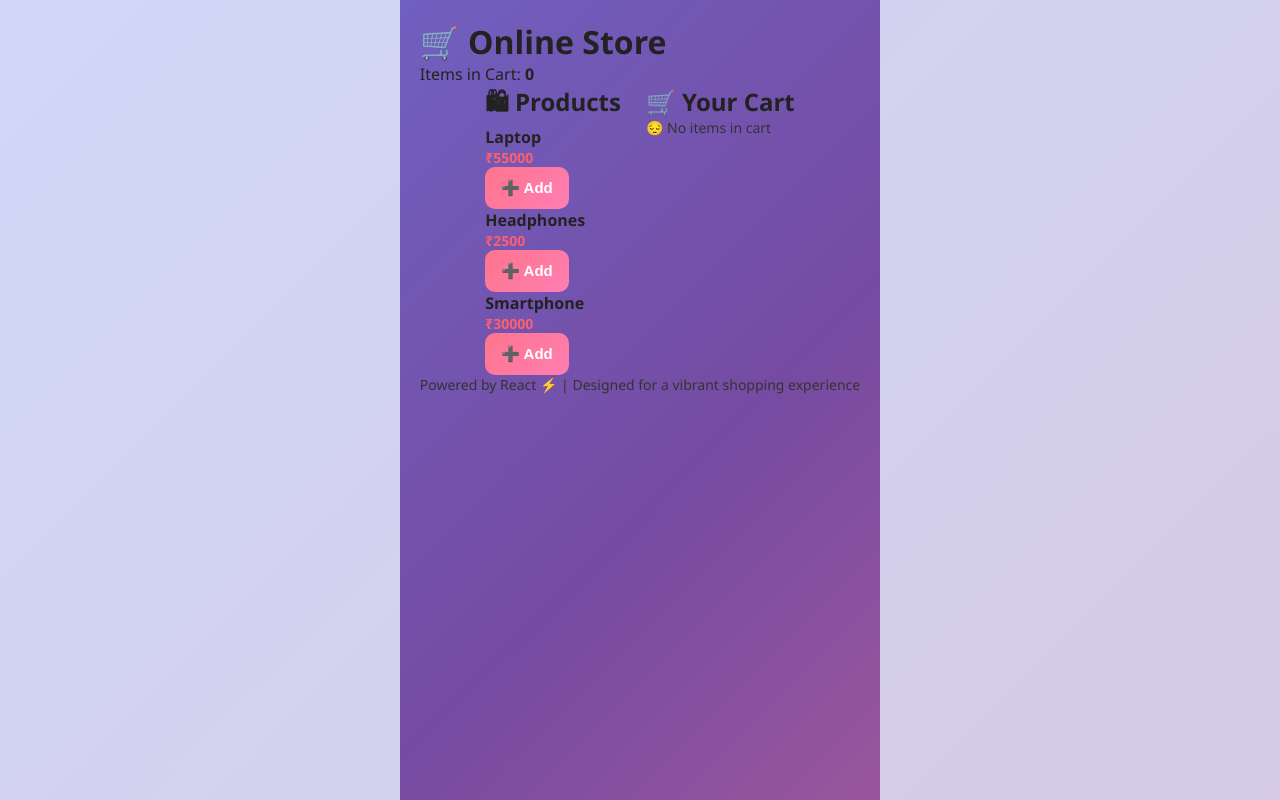
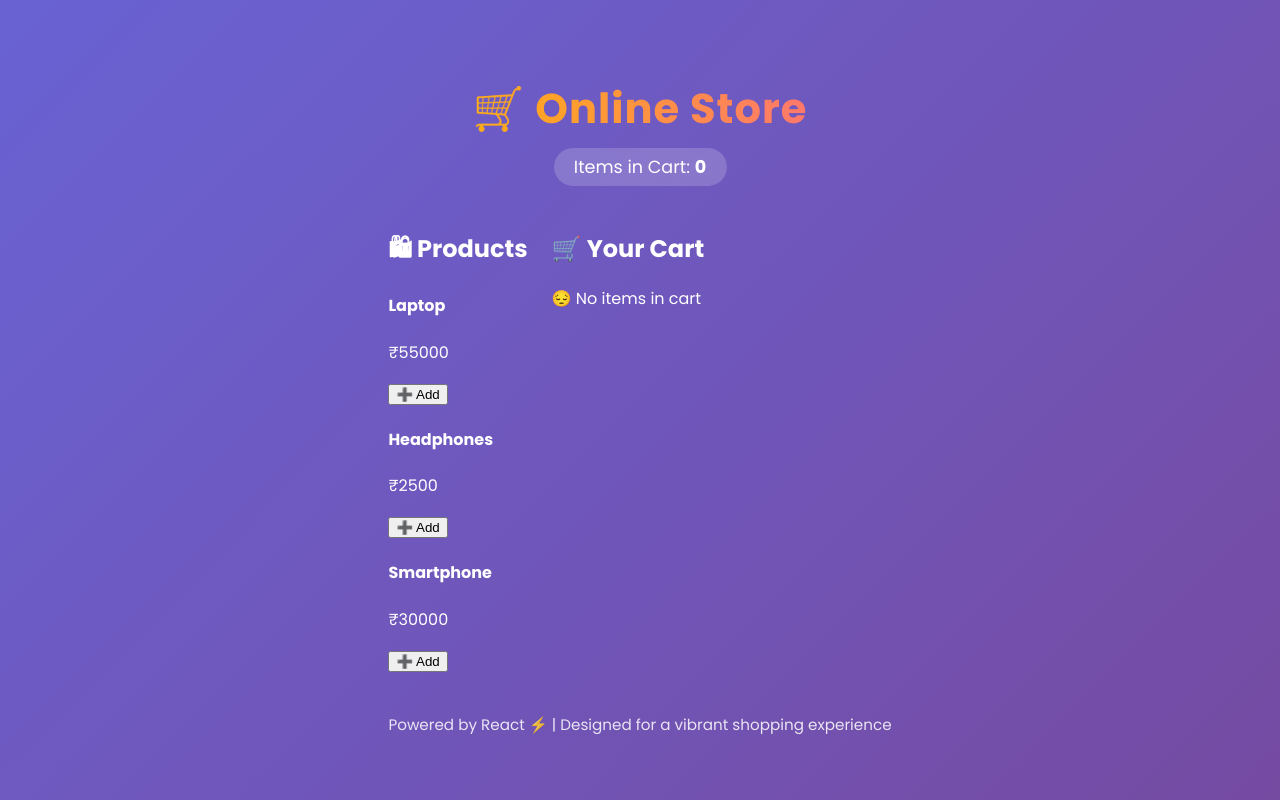
Before and after one commit to uday79936/Online-book-store, a React (Create React App) app: page / in a window 1280 px wide. Built offline with nearby package versions, Linux system fonts and the light colour scheme.

Commit message:
Update styles in src/styles.css
Refactor styles for improved layout and animations.

```diff
--- a/src/styles.css
+++ b/src/styles.css
@@ -1,91 +1,77 @@
-/* Reset */
-* {
+body {
+  font-family: "Poppins", sans-serif;
   margin: 0;
-  padding: 0;
-  box-sizing: border-box;
+  background: linear-gradient(135deg, #6a5acd, #764ba2);
+  color: white;
+  min-height: 100vh;
 }
 
-/* Background */
 .app {
-  min-height: 100vh;
-  background: linear-gradient(135deg, #667eea, #764ba2, #ff758c);
-  background-size: 300% 300%;
-  animation: gradientMove 8s ease infinite;
-  padding: 20px;
-  font-family: "Segoe UI", sans-serif;
+  max-width: 1200px;
+  margin: auto;
+  padding: 20px 32px;
 }
 
-/* Gradient animation */
-@keyframes gradientMove {
-  0% { background-position: 0% 50%; }
-  50% { background-position: 100% 50%; }
-  100% { background-position: 0% 50%; }
+.header {
+  text-align: center;
+  margin-bottom: 25px;
+  animation: fadeIn 0.8s ease-in;
 }
 
-/* Title */
-.title {
-  text-align: center;
-  color: #ffffff;
-  font-size: 2.7rem;
-  margin-bottom: 35px;
-  text-shadow: 0 4px 10px rgba(0, 0, 0, 0.3);
+.header h1 {
+  font-size: 2.6rem;
+  margin-bottom: 8px;
+  letter-spacing: 1px;
+  background: linear-gradient(90deg, #ffbb00, #ff6b81);
+  -webkit-background-clip: text;
+  color: transparent;
 }
 
-/* Layout */
+.cart-status {
+  font-size: 1.1rem;
+  padding: 6px 20px;
+  border-radius: 30px;
+  display: inline-block;
+  background: rgba(255, 255, 255, 0.18);
+  backdrop-filter: blur(6px);
+}
+
 .content {
   display: flex;
-  gap: 25px;
-  justify-content: center;
-  flex-wrap: wrap;
+  gap: 24px;
+  animation: slideUp 1s ease-out;
 }
 
-/* Cards */
-.card {
-  background: linear-gradient(135deg, #ffffff, #f8f9ff);
-  border-radius: 16px;
-  padding: 22px;
-  width: 320px;
-  box-shadow: 0 15px 35px rgba(0, 0, 0, 0.18);
-  transition: transform 0.3s, box-shadow 0.3s;
+.footer {
+  margin-top: 40px;
+  text-align: center;
+  opacity: 0.85;
+  font-size: 0.95rem;
 }
 
-.card:hover {
-  transform: translateY(-6px);
-  box-shadow: 0 20px 45px rgba(0, 0, 0, 0.25);
+@media (max-width: 880px) {
+  .content {
+    flex-direction: column;
+  }
 }
 
-/* Buttons */
-button {
-  background: linear-gradient(135deg, #ff758c, #ff7eb3);
-  border: none;
-  color: white;
-  padding: 12px 16px;
-  border-radius: 10px;
-  cursor: pointer;
-  font-size: 15px;
-  font-weight: 600;
-  transition: transform 0.25s, box-shadow 0.25s;
+/* subtle animations */
+@keyframes slideUp {
+  from {
+    opacity: 0;
+    transform: translateY(25px);
+  }
+  to {
+    opacity: 1;
+  }
 }
 
-button:hover {
-  transform: scale(1.05);
-  box-shadow: 0 10px 25px rgba(255, 118, 136, 0.6);
+@keyframes fadeIn {
+  from {
+    opacity: 0;
+    transform: scale(0.94);
+  }
+  to {
+    opacity: 1;
+  }
 }
-
-/* Lists */
-ul {
-  list-style: none;
-  padding: 0;
-}
-
-/* Prices */
-.price {
-  color: #ff5f6d;
-  font-weight: bold;
-}
-
-/* Smooth text */
-p, li {
-  color: #333;
-  font-size: 14px;
-}
```
